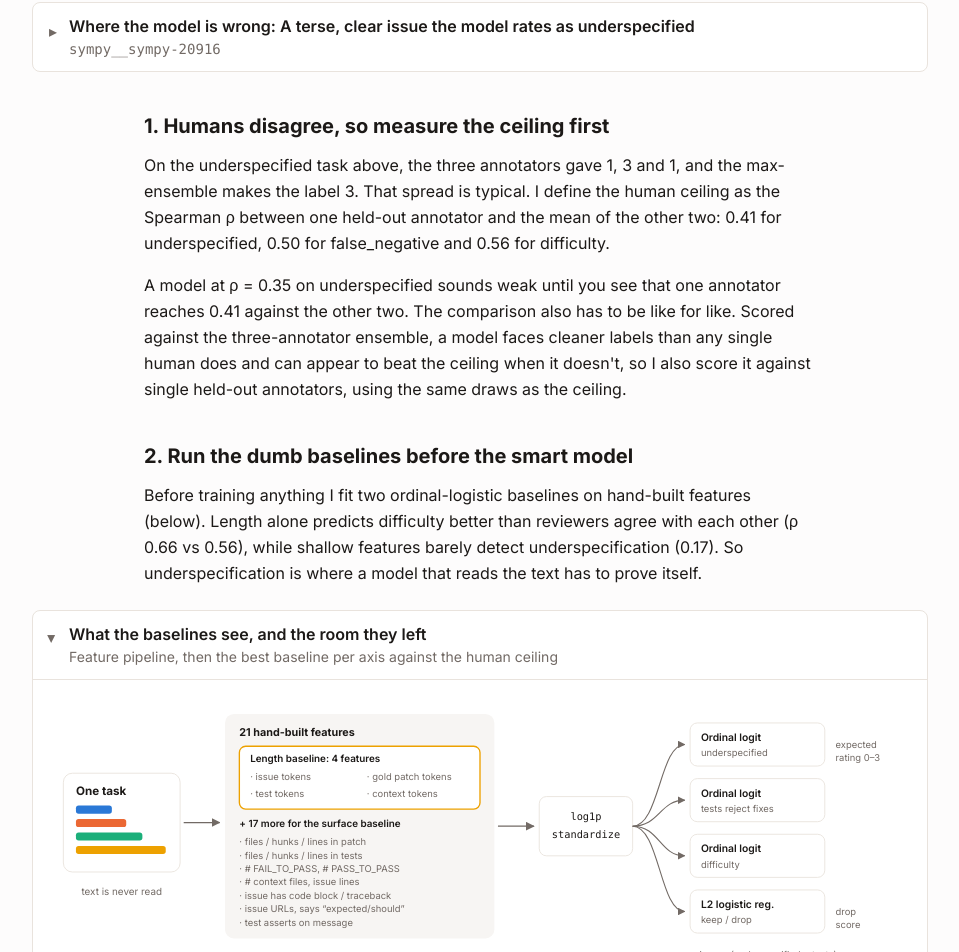
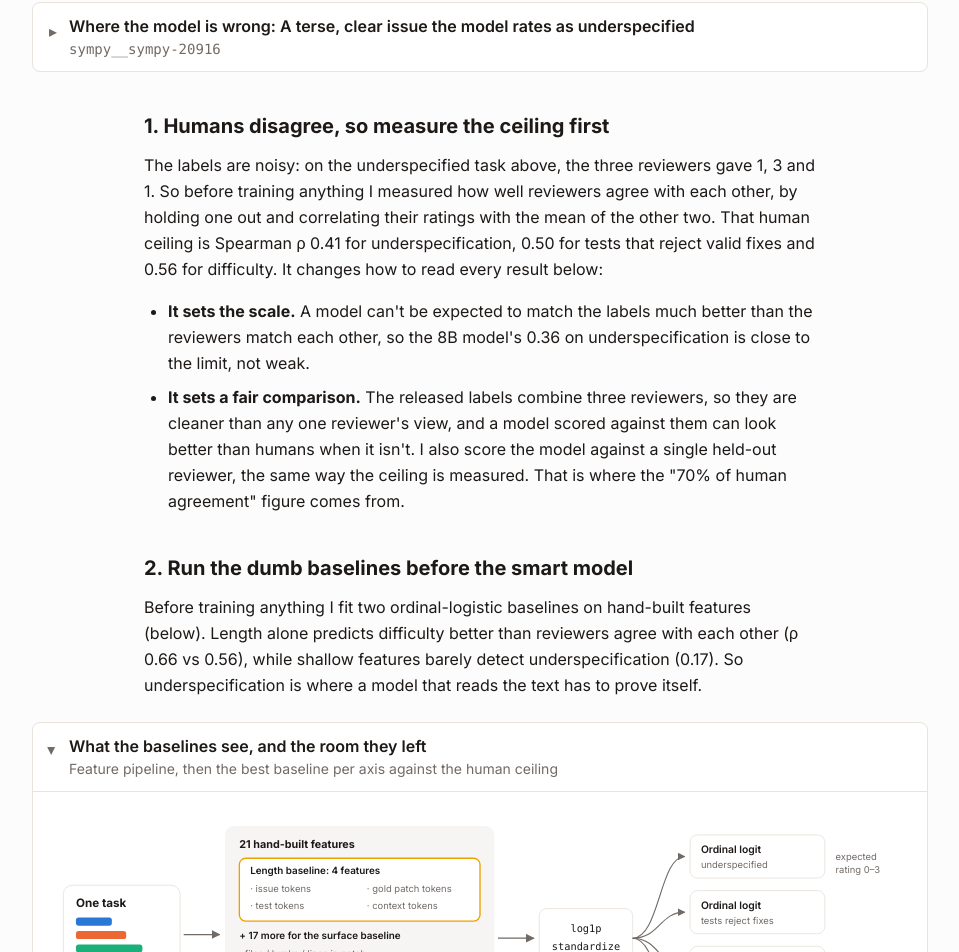
Before and after one commit to sebrusso/sebrusso.github.io, a Next.js app: page /writing/tqs-learnings in a window 1280 px wide. Shown: the part 4267-5219 px from the top of the page, without its empty margins (160-1119 px from the left). Built offline with nearby package versions, Linux system fonts and the light colour scheme.

Commit message:
TQS essay: rewrite learning 1 (human ceiling) for clarity
Co-Authored-By: Claude Opus 5.5 <noreply@anthropic.com>

```diff
--- a/app/writing/tqs-learnings/page.tsx
+++ b/app/writing/tqs-learnings/page.tsx
@@ -125,16 +125,23 @@ export default function TQSLearningsPage() {
 
         <H2>1. Humans disagree, so measure the ceiling first</H2>
         <P>
-          On the underspecified task above, the three annotators gave 1, 3 and 1, and the max-ensemble makes the label 3.
-          That spread is typical. I define the human ceiling as the Spearman ρ between one held-out annotator and the mean
-          of the other two: 0.41 for underspecified, 0.50 for false_negative and 0.56 for difficulty.
+          The labels are noisy: on the underspecified task above, the three reviewers gave 1, 3 and 1. So before
+          training anything I measured how well reviewers agree with each other, by holding one out and correlating
+          their ratings with the mean of the other two. That human ceiling is Spearman ρ 0.41 for underspecification,
+          0.50 for tests that reject valid fixes and 0.56 for difficulty. It changes how to read every result below:
         </P>
-        <P>
-          A model at ρ = 0.35 on underspecified sounds weak until you see that one annotator reaches 0.41 against the
-          other two. The comparison also has to be like for like. Scored against the three-annotator ensemble, a model
-          faces cleaner labels than any single human does and can appear to beat the ceiling when it doesn&apos;t, so I
-          also score it against single held-out annotators, using the same draws as the ceiling.
-        </P>
+        <ul className="mb-4 list-disc space-y-2 pl-6">
+          <li>
+            <b>It sets the scale.</b> A model can&apos;t be expected to match the labels much better than the reviewers
+            match each other, so the 8B model&apos;s 0.36 on underspecification is close to the limit, not weak.
+          </li>
+          <li>
+            <b>It sets a fair comparison.</b> The released labels combine three reviewers, so they are cleaner than any
+            one reviewer&apos;s view, and a model scored against them can look better than humans when it isn&apos;t.
+            I also score the model against a single held-out reviewer, the same way the ceiling is measured. That is
+            where the &quot;70% of human agreement&quot; figure comes from.
+          </li>
+        </ul>
 
         <H2>2. Run the dumb baselines before the smart model</H2>
         <P>
```
